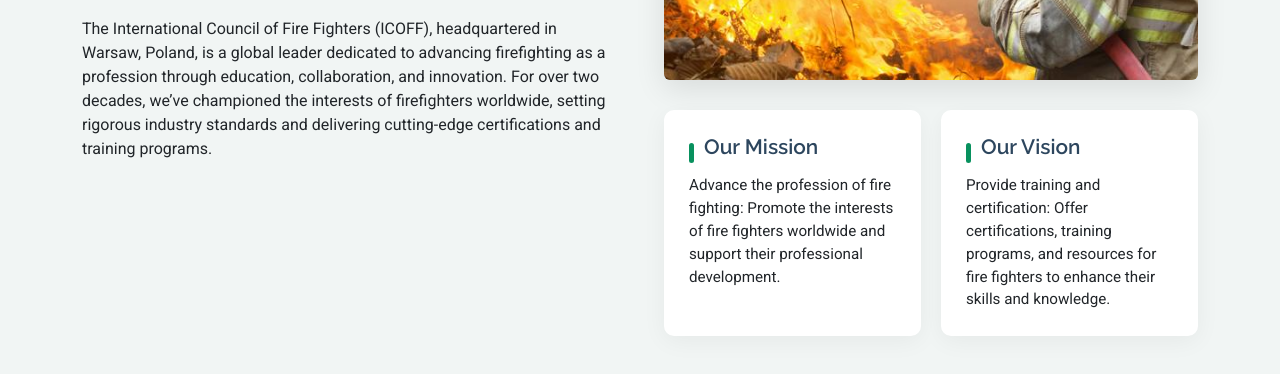
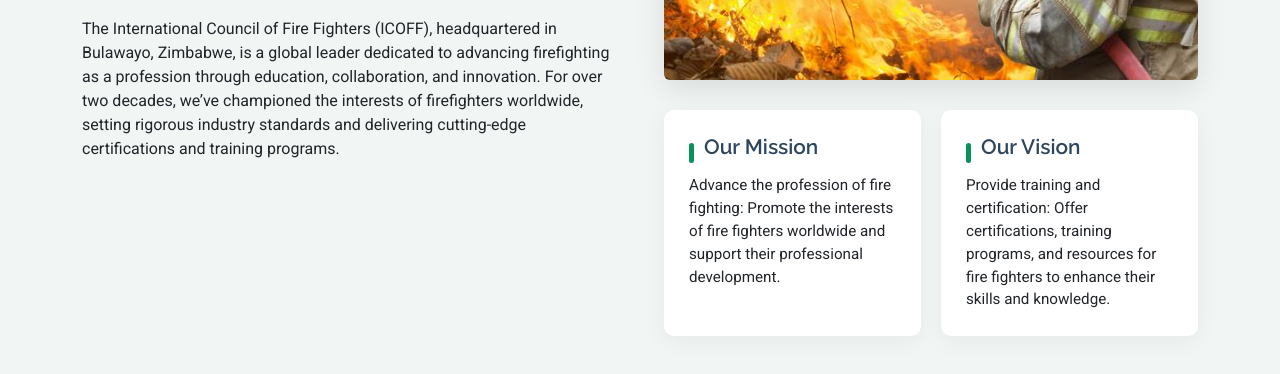
Before and after one commit to nia-cloud-official/fire-official, a plain HTML site: page about.html in a window 1280 px wide. Shown: the part 700-1074 px from the top of the page. Drawn offline with Linux system fonts and the light colour scheme.

Commit message:
Random rust code as usual!

```diff
--- a/about.html
+++ b/about.html
@@ -89,7 +89,7 @@
             <div class="about-content" data-aos="fade-up" data-aos-delay="200">
               <h3>Who are we?</h3>
               <h2>Welcome to the Council of Fire Fighters (ICOFF)</h2>
-              <p>The International Council of Fire Fighters (ICOFF), headquartered in Warsaw, Poland, is a global leader dedicated to advancing firefighting as a profession through education, collaboration, and innovation. For over two decades, we’ve championed the interests of firefighters worldwide, setting rigorous industry standards and delivering cutting-edge certifications and training programs.</p>
+              <p>The International Council of Fire Fighters (ICOFF), headquartered in Bulawayo, Zimbabwe, is a global leader dedicated to advancing firefighting as a profession through education, collaboration, and innovation. For over two decades, we’ve championed the interests of firefighters worldwide, setting rigorous industry standards and delivering cutting-edge certifications and training programs.</p>
             </div>
           </div>
 
```
Also changed, not shown: index.html (+1 -1 lines).
